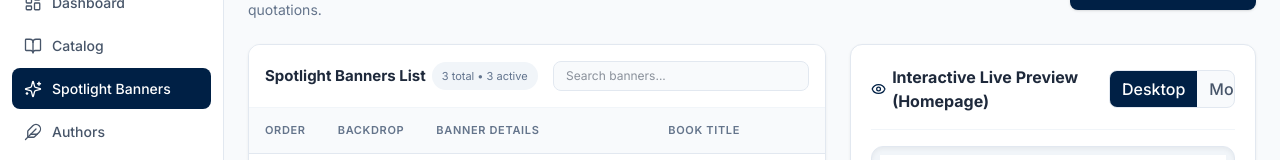
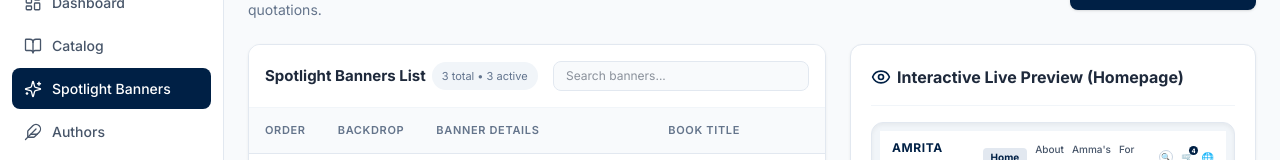
Before and after one commit to kevinkjose100-byte/amritaadminupdated, a React (Vite) app: page /banners in a window 1280 px wide. Shown: the part 140-300 px from the top of the page. Built offline with nearby package versions, Linux system fonts and the light colour scheme.

Commit message:
fix: remove mobile preview option from spotlight banners management

```diff
--- a/src/app/components/pages/SpotlightBannerManagement.tsx
+++ b/src/app/components/pages/SpotlightBannerManagement.tsx
@@ -29,7 +29,6 @@ export function SpotlightBannerManagement() {
 
   // Live Preview Slider State
   const [currentPreviewIndex, setCurrentPreviewIndex] = useState(0);
-  const [previewMode, setPreviewMode] = useState<"desktop" | "mobile">("desktop");
 
   // File upload refs
   const fileInputRef = useRef<HTMLInputElement>(null);
@@ -726,26 +725,6 @@ export function SpotlightBannerManagement() {
                 <Eye className="w-5 h-5 text-[#002045]" />
                 Interactive Live Preview (Homepage)
               </h3>
-
-              {/* Device Mode Switcher */}
-              <div className="flex items-center border border-[#E2E8F0] rounded-lg overflow-hidden bg-slate-50 text-[11px] font-bold">
-                <button
-                  onClick={() => setPreviewMode("desktop")}
-                  className={`px-3 py-1.5 transition-all ${
-                    previewMode === "desktop" ? "bg-[#002045] text-white" : "hover:bg-slate-100 text-[#475569]"
-                  }`}
-                >
-                  Desktop
-                </button>
-                <button
-                  onClick={() => setPreviewMode("mobile")}
-                  className={`px-3 py-1.5 transition-all ${
-                    previewMode === "mobile" ? "bg-[#002045] text-white" : "hover:bg-slate-100 text-[#475569]"
-                  }`}
-                >
-                  Mobile
-                </button>
-              </div>
             </div>
 
             {/* Visual Frame mimicking the User's Website Header / Structure */}
@@ -755,14 +734,12 @@ export function SpotlightBannerManagement() {
               <div className="bg-white px-3 py-2 border-b border-[#E2E8F0] flex items-center justify-between text-[10px] select-none pointer-events-none">
                 <div className="flex items-center gap-2">
                   <div className="text-[12px] font-bold text-[#002045] uppercase tracking-wider">AMRITA BOOKS</div>
-                  {previewMode === "desktop" && (
                   <div className="flex items-center gap-2 text-[#475569] font-medium ml-3">
                     <span className="bg-[#E2E8F0] px-2 py-0.5 rounded text-[#002045] font-bold">Home</span>
                     <span>About Us</span>
                     <span>Amma's Words</span>
                     <span>For Children</span>
                   </div>
-                  )}
                 </div>
                 <div className="flex items-center gap-2 text-[#64748B]">
                   <span className="w-3.5 h-3.5 rounded-full border border-slate-300 flex items-center justify-center text-[8px]">🔍</span>
@@ -772,11 +749,7 @@ export function SpotlightBannerManagement() {
               </div>
 
               {/* Slider Spotlight Area */}
-              <div
-                className={`relative flex items-center justify-center transition-all duration-300 ${
-                  previewMode === "desktop" ? "aspect-[2/1] w-full" : "w-[300px] h-[400px] mx-auto"
-                }`}
-              >
+              <div className="relative flex items-center justify-center transition-all duration-300 aspect-[2/1] w-full">
                 {activeBanners.length === 0 ? (
                   <div className="absolute inset-0 bg-slate-900 flex flex-col items-center justify-center text-white text-center p-6">
                     <AlertCircle className="w-8 h-8 text-[#D97706] mb-2" />
@@ -800,40 +773,31 @@ export function SpotlightBannerManagement() {
                         <div className="relative z-10 px-8 py-6 w-full h-full flex items-center justify-between text-white gap-6">
 
                           {/* Left: Book Cover Image */}
-                          <div className={`flex-shrink-0 flex items-center justify-center ${
-                            previewMode === "desktop" ? "w-1/3" : "w-1/2 mx-auto"
-                          }`}>
+                          <div className="flex-shrink-0 flex items-center justify-center w-1/3">
                             {bookCover ? (
                               <div className="relative group/cover shadow-[0_15px_30px_rgba(0,0,0,0.5)] rounded border border-white/10 overflow-hidden transition-transform duration-300 hover:scale-[1.03]">
                                 <img
                                   src={bookCover}
                                   alt={currentBanner.customBookTitle}
-                                  className={`object-cover object-center ${
-                                    previewMode === "desktop" ? "h-40 w-[110px]" : "h-36 w-[100px]"
-                                  }`}
+                                  className="object-cover object-center h-40 w-[110px]"
                                 />
                                 <div className="absolute inset-0 bg-gradient-to-r from-white/10 to-transparent" />
                               </div>
                             ) : (
-                              <div className={`bg-white/10 backdrop-blur-sm border border-white/20 rounded shadow-md flex flex-col items-center justify-center text-white/50 ${
-                                previewMode === "desktop" ? "h-40 w-[110px]" : "h-36 w-[100px]"
-                              }`}>
+                              <div className="bg-white/10 backdrop-blur-sm border border-white/20 rounded shadow-md flex flex-col items-center justify-center text-white/50 h-40 w-[110px]">
                                 <BookOpen className="w-6 h-6 mb-1" />
                                 <span className="text-[9px]">No Cover</span>
                               </div>
                             )}
                           </div>
 
-                          {/* Right: Quotation & CTA (Hidden book cover in mobile to make it clean, or shown together if desktop) */}
-                          {(!editingBanner || previewMode === "desktop") && (
+                          {/* Right: Quotation & CTA */}
                           <div className="flex-1 flex flex-col justify-center items-center text-center px-2">
                             {/* Large Double Quotes */}
                             <span className="text-[50px] leading-none font-serif text-white/20 -mb-2 select-none">”</span>
 
                             {/* Quote text */}
-                              <blockquote className={`font-serif italic font-medium leading-relaxed mb-3 ${
-                                previewMode === "desktop" ? "text-sm md:text-base max-w-sm" : "text-xs max-w-[180px]"
-                              }`}>
+                            <blockquote className="font-serif italic font-medium leading-relaxed mb-3 text-sm md:text-base max-w-sm">
                               “{currentBanner.quotation}”
                             </blockquote>
 
@@ -856,8 +820,6 @@ export function SpotlightBannerManagement() {
                                 {currentBanner.ctaLabel} <span className="text-[11px] leading-none">→</span>
                               </a>
                             </div>
-                          )}
-
                           </div>
 
                         {/* Navigation Arrows */}
```
Lines whose indentation alone changed are shown as unchanged.
